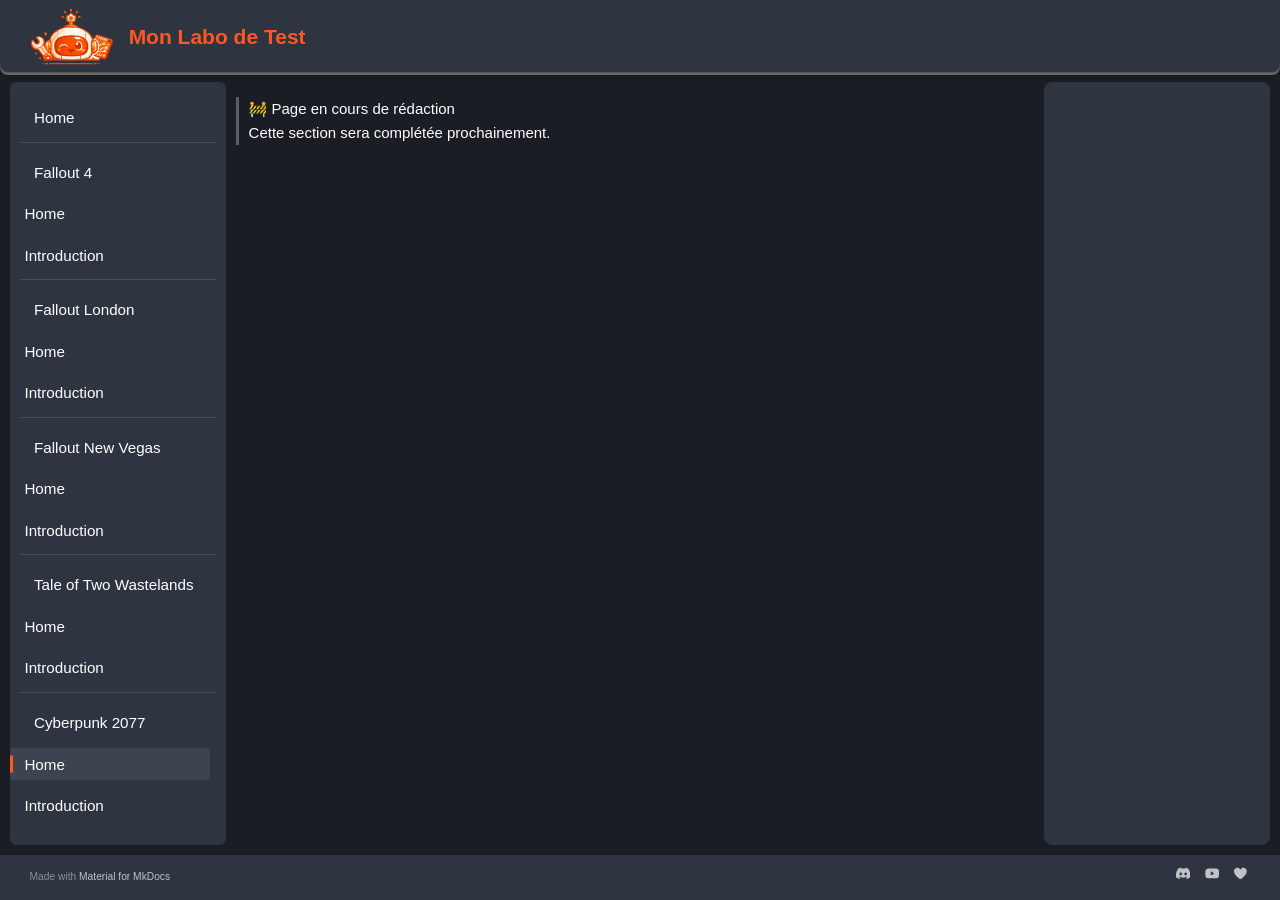
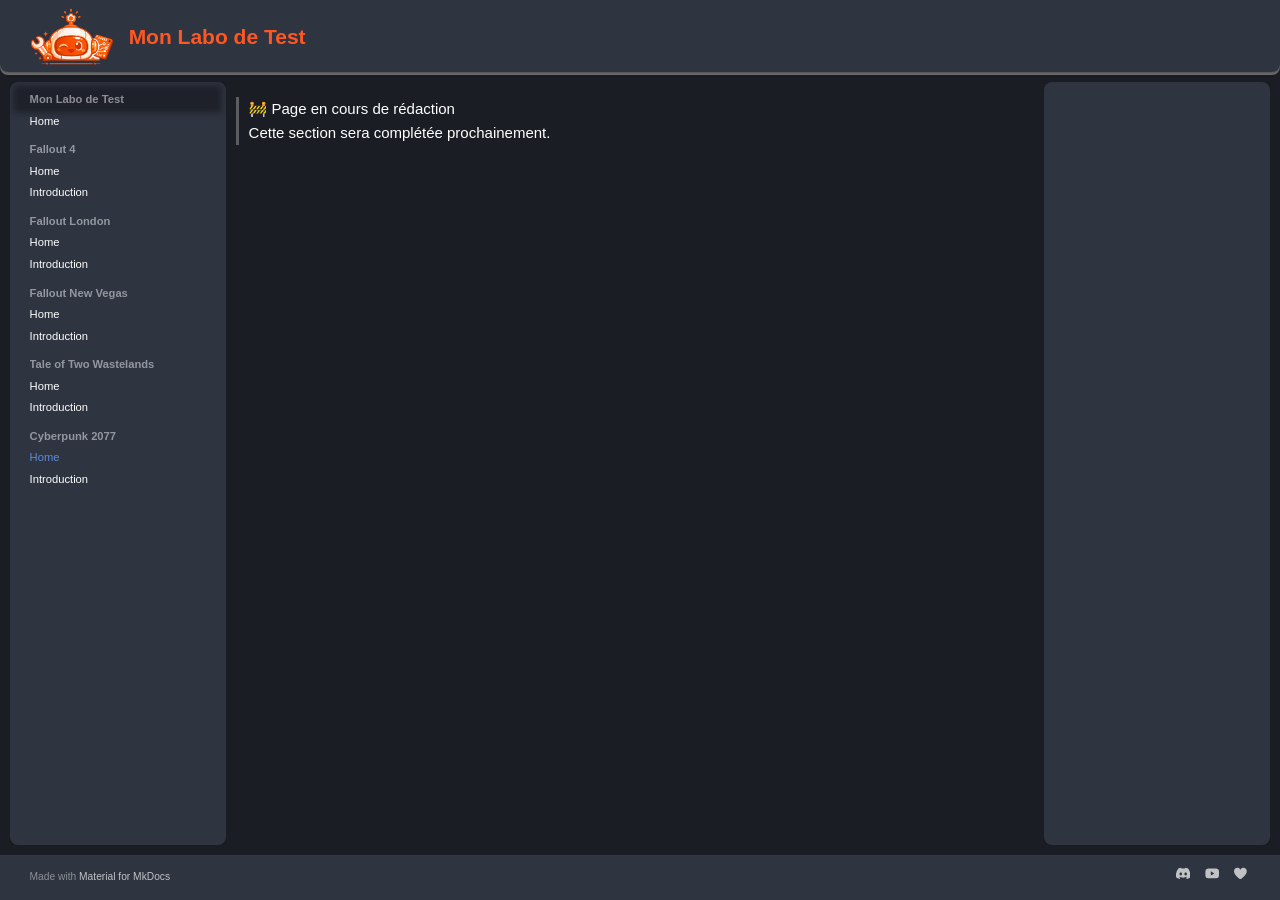
Before and after one commit to Lilevitchi/test-site, an MkDocs documentation site: the page built from docs/cyberpunk/index.md, in a window 1280 px wide. Built offline with MkDocs 1.6.1 and Material for MkDocs 9.7.7, drawn with Linux system fonts in a browser that asks for light colours.

Commit message:
Update extra.css

```diff
--- a/docs/stylesheets/extra.css
+++ b/docs/stylesheets/extra.css
@@ -107,6 +107,7 @@
 body.is-hub .md-header,
 body.is-hub .header-progress,
 body.is-hub .md-sidebar,
+body.is-hub .md-footer,
 body.is-hub .md-tabs {
     opacity: 0 !important;
     pointer-events: none !important;
@@ -145,11 +146,6 @@
   height: 100%;
     max-width: none !important;
     margin: 0 !important;
-}
-
-body.is-hub .md-footer {
-    background-color: #000000 !important;
-    border-top: none !important;
 }
 
 [data-md-color-scheme] {
@@ -443,9 +439,8 @@
 
 /* ============================================================
    SIDEBAR GAUCHE
-   ============================================================*/
+   ============================================================
 
-  /* Supprime le titre du site dans la sidebar gauche */
 .md-sidebar--primary .md-nav__title {
   display: none !important;
 }
@@ -454,7 +449,6 @@
   padding-top: 0 !important;
 }
 
-/* Conteneur */
 .md-sidebar--primary {
   position: fixed !important;
   top: calc(var(--header-height) + 10px);
@@ -470,13 +464,11 @@
   overflow-y: auto;
 }
 
-/* Liste */
 .md-sidebar--primary .md-nav__list {
   padding: 0 !important;
   margin: 0 !important;
 }
 
-/* Liens */
 .md-sidebar--primary .md-nav__link {
   position: relative;
   display: flex;
@@ -493,18 +485,15 @@
   transition: background 0.18s ease;
 }
 
-/* Hover */
 .md-sidebar--primary .md-nav__link:hover {
   background: rgba(255, 255, 255, 0.06);
 }
 
-/* Page active */
 .md-sidebar--primary .md-nav__link--active {
   background: rgba(255, 255, 255, 0.08);
   font-weight: 500;
 }
 
-/* Barre verticale active */
 .md-sidebar--primary .md-nav__link--active::before {
   content: "";
   position: absolute;
@@ -515,12 +504,10 @@
   border-radius: 8px;
 }
 
-/* Supprimer les flèches Material */
 .md-sidebar--primary .md-nav__link::after {
   display: none !important;
 }
 
-/* Séparateurs */
 .md-sidebar--primary .md-nav__item--section > .md-nav__link {
   margin-top: 8px;
 }
@@ -529,11 +516,11 @@
   border-top: 1px solid rgba(255,255,255,0.12);
   margin-top: 8px;
   padding-top: 6px;
-}
+}*/
 
 /* ============================================================
    SIDEBAR DROITE
-   ============================================================
+   ============================================================*/
 
   .md-sidebar--secondary .md-nav__title,
   .md-sidebar--secondary label[for="__toc"] {
@@ -618,7 +605,7 @@
       opacity: 0.75;
       transform: translateX(0);
     }
-  }*/
+  }
 
 /* ============================================================
    FOOTER
@@ -736,10 +723,10 @@
    ============================================================*/
 
 .hub-wrapper {
-    position: relative;
+    position: fixed;
     inset: 0;
-    width: 100%;
-    height: calc(100vh - var(--real-footer-height));
+    width: 100vw;
+    height: 100vh;
     display: flex;
     flex-direction: column;
     justify-content: center;
```
